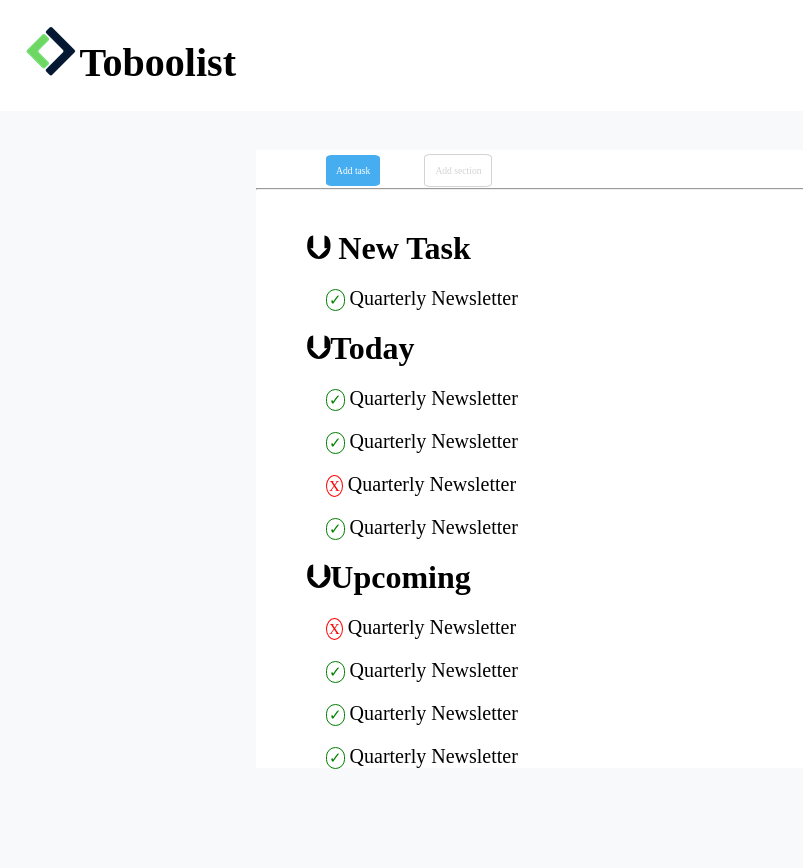
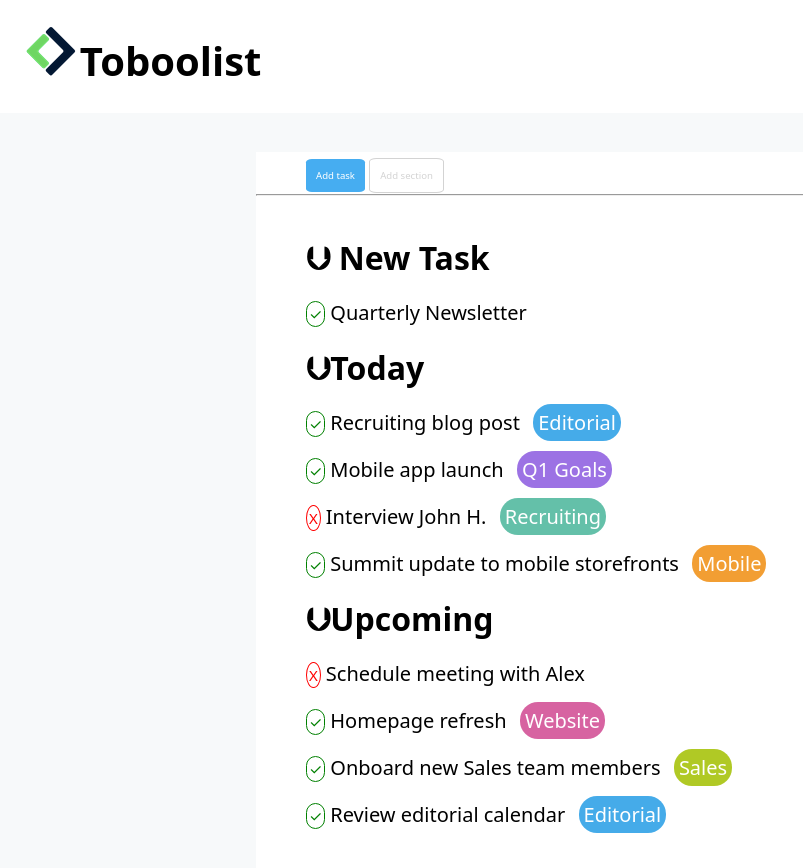
Before and after one commit to IazzettaPierluigi/html-css-toboolist, a plain HTML site: page index.html in a window 1280 px wide. Shown: the whole page, without its empty margins (0-803 px from the left). Before the commit the page ends 800 px from the top, so only its background shows below. Drawn offline with Linux system fonts and the light colour scheme.

Commit message:
fixed id duplication

```diff
--- a/assets/css/style.css
+++ b/assets/css/style.css
@@ -2,11 +2,14 @@
     margin: 0;
     padding: 0;
     box-sizing: border-box;
+    font-family: system-ui, -apple-system, BlinkMacSystemFont, 'Segoe UI', Roboto, Oxygen, Ubuntu, Cantarell, 'Open Sans', 'Helvetica Neue', sans-serif;
 }
 
 p{
     font-size: 20px;
-    margin: 20px;
+    margin-top: 20px;
+    margin-bottom: 20px
+;
 }
 
 
@@ -16,6 +19,7 @@ header{
     padding: 2%;
     text-align: left;
     background-color: white;
+    font-family: system-ui, -apple-system, BlinkMacSystemFont, 'Segoe UI', Roboto, Oxygen, Ubuntu, Cantarell, 'Open Sans', 'Helvetica Neue', sans-serif;
 }
 
 #titolo{
@@ -33,7 +37,7 @@ main{
     margin-inline: auto;
     margin-top: 3%;
     background-color: white;
-
+    padding-bottom: 20px;
 }
 
 nav{
@@ -93,3 +97,57 @@ nav{
     font-size: 15px;
     margin-right: 5px;
 }
+
+.editorial::after{
+    content:"Editorial";
+    background-color: #45ABE9;
+    margin-left: 2%;
+    padding: 5px;
+    border-radius: 18px;
+    color: white;
+}
+
+#q1goals::after{
+    content:"Q1 Goals";
+    background-color: #9C72E4;
+    margin-left: 2%;
+    padding: 5px;
+    border-radius: 18px;
+    color: white;
+}
+
+#recruiting::after{
+    content:"Recruiting";
+    background-color: #64C0A9;
+    margin-left: 2%;
+    padding: 5px;
+    border-radius: 18px;
+    color: white;
+}
+
+#mobile::after{
+    content:"Mobile";
+    background-color: #F29E33;
+    margin-left: 2%;
+    padding: 5px;
+    border-radius: 18px;
+    color: white;
+}
+
+#website::after{
+    content:"Website";
+    background-color: #D763A1;
+    margin-left: 2%;
+    padding: 5px;
+    border-radius: 18px;
+    color: white;
+}
+
+#sales::after{
+    content:"Sales";
+    background-color: #B0C925;
+    margin-left: 2%;
+    padding: 5px;
+    border-radius: 18px;
+    color: white;
+}
--- a/index.html
+++ b/index.html
@@ -1,7 +1,11 @@
 <!DOCTYPE html>
 <html lang="en">
-<head>
-    <meta charset="UTF-8">
+    <head>
+        <meta charset="UTF-8">
+        <link rel="stylesheet" href="./assets/css/style.css">
+        <link rel="preconnect" href="https://fonts.googleapis.com">
+    <link rel="preconnect" href="https://fonts.gstatic.com" crossorigin>
+    <link href="https://fonts.googleapis.com/css2?family=Roboto:wght@300&display=swap" rel="stylesheet">
     <meta name="viewport" content="width=device-width, initial-scale=1.0">
     <title>ToBooList</title>
     <link rel="stylesheet" href="./assets/css/style.css">
@@ -25,28 +29,28 @@
     <div id="lists">
 
         <!-- sect-1 -->
-        <section>
+        <section id="sect-1">
             <h3 class="sections">&#11147; New Task</h3>
-            <p  class="check">Quarterly Newsletter</p>
+            <p  class="check" id="editorial">Quarterly Newsletter</p>
 
         </section>
 
         <!-- sect-2 -->
-        <section>
+        <section id="sect-2">
             <h3 class="sections">&#11147;Today</h3>
-            <p class="check">Quarterly Newsletter</p>
-            <p class="check">Quarterly Newsletter</p>
-            <p class="not">Quarterly Newsletter</p>
-            <p class="check">Quarterly Newsletter</p>
+            <p class="check editorial">Recruiting blog post</p>
+            <p class="check" id="q1goals">Mobile app launch</p>
+            <p class="not" id="recruiting">Interview John H.</p>
+            <p class="check" id="mobile">Summit update to mobile storefronts</p>
         </section>
 
         <!-- sect-3 -->
-        <section>
+        <section id="sect-3">
             <h3 class="sections">&#11147;Upcoming</h3>
-            <p class="not">Quarterly Newsletter</p>
-            <p class="check">Quarterly Newsletter</p>
-            <p class="check">Quarterly Newsletter</p>
-            <p class="check">Quarterly Newsletter</p>
+            <p class="not">Schedule meeting with Alex</p>
+            <p class="check" id="website">Homepage refresh</p>
+            <p class="check" id="sales">Onboard new Sales team members</p>
+            <p class="check editorial">Review editorial calendar</p>
 
         </section>
 
```
